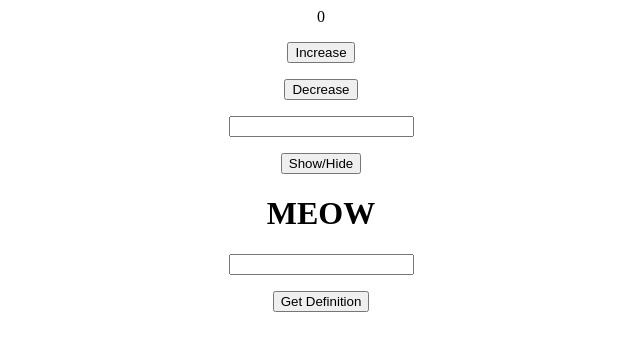
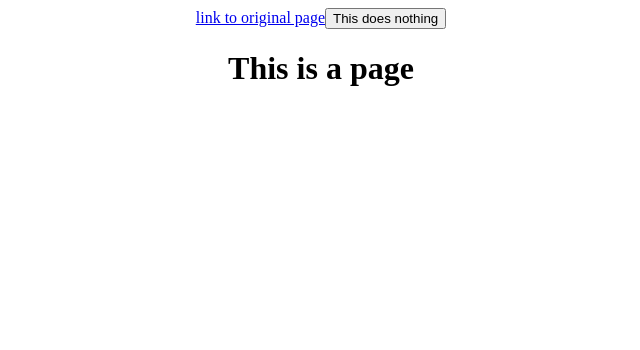
Before and after one commit to UserImagination/reactproject4, a React (Create React App) app: page /page2 in a window 1280 px wide. Shown: the top 350 px of the page, without its empty margins (319-959 px from the left). Built offline with nearby package versions, Linux system fonts and the light colour scheme.

Commit message:
made some changies

```diff
--- a/src/App.js
+++ b/src/App.js
@@ -1,105 +1,21 @@
 import './App.css';
-import { useState } from 'react';
-import axios from 'axios';
+import React from 'react';
+import {Routes, Route} from "react-router-dom";
+import OriginalPage from "./Components/originalPage";
+import NewFile from "./Components/newFile";
+
 // a state is like a variable that stores data
-function App() {
-
-  // *************************** //
-  // ******** NUM STATE ******** //
-  // *************************** //
-  const [num, setNum] = useState(0); // the 0 is the intial value of num, ie let num=0
-  const increaseNum = () => {
-    setNum(num + 1);
-  };
-  const decreaseNum = () => {
-    setNum(num - 1);
-  }
-
-  // *************************** //
-  // ******** INPUT STATE ****** //
-  // *************************** //
-  const [inputValue, setInputValue] = useState(""); // empty string
-  const handleInputChange = (event) => {
-    console.log(event.target.value);
-    setInputValue(event.target.value);
-  };
-
-  // *************************** //
-  // ******** HIDE STATE ******* //
-  // *************************** //
-  const [showText, setShowText] = useState(true); // boolean
-  const toggleText = () => {
-    setShowText(!showText);
-  }
-
-  // *************************** //
-  // ******** GET DEF ********** //
-  // *************************** //
-  async function getDef(search) {
-    search = document.getElementById("searchWord").value;
-    console.log(search);
-    const options = {
-      method: 'GET',
-      url: `https://wordsapiv1.p.rapidapi.com/words/${search}/definitions`,
-      headers: {
-        'X-RapidAPI-Key': '367f1583eemshdf5be849d690df3p19a39fjsna5a5002bcdd1',
-        'X-RapidAPI-Host': 'wordsapiv1.p.rapidapi.com'
-      }
-    };
-
-    try {
-      const response = await axios.request(options);
-      console.log(response.data);
-    } catch (error) {
-      console.error(error);
-    }
-  }
-
-  // *************************** //
-  // ******* INPUT STATE 2****** //
-  // *************************** //
-  const [inputValue2, setInputValue2] = useState(""); // empty string
-  const handleInputChange2 = (event) => {
-    console.log(event.target.value);
-    setInputValue2(event.target.value);
-  };
+const App = () => {
 
   return (
-    <div className="App">
-      {num}
-      <p>
-        <button onClick={increaseNum}>Increase</button>
-      </p>
-
-      <p>
-        <button onClick={decreaseNum}>Decrease</button>
-      </p>
-
-      <p>
-        <input type="text" onChange={handleInputChange} />
-        <p>{inputValue}</p>
-      </p>
-
-      <p>
-        {
-          //<button
-          //onClick={() => {
-          //setShowText(!showText);
-          //}}>
-          //Show/Hide</button>
-        }
-        <button onClick={toggleText}>Show/Hide</button>
-        {showText && <h1>MEOW</h1>}
-      </p>
-
-      <p>
-        <input id="searchWord" type="text" onChange={handleInputChange2}></input>
-      </p>
-
-      <p>
-        <button onClick={getDef}>Get Definition</button>
-      </p>
-    </div>
+    <React.Fragment>
+      <div className="App">
+        <Routes>
+          <Route path="/" element={<OriginalPage/>} exact/>
+          <Route path="/page2" element={<NewFile/>}/>
+        </Routes>
+      </div>
+    </React.Fragment>
   );
 }
 
--- /dev/null
+++ b/src/Components/newFile.jsx
@@ -0,0 +1,25 @@
+import React from 'react';
+import {Link} from 'react-router-dom';
+
+class NewFile extends React.Component {
+  constructor(props) {
+    super(props);
+    this.state = {
+      uri: 'api/todoitems',
+      todos: [],
+    }
+  }
+
+
+  render() {
+    return (
+      <div>
+        <Link to='/'>link to original page</Link>
+        <button>This does nothing</button>
+        <h1>This is a page</h1>
+      </div>
+    );
+  }
+}
+
+export default NewFile;
--- /dev/null
+++ b/src/Components/originalPage.jsx
@@ -0,0 +1,122 @@
+
+import axios from "axios";
+import React from 'react';
+import {Link} from "react-router-dom";
+
+class OriginalPage extends React.Component {
+  constructor(props) {
+    super(props);
+    this.state = {
+      num: 0,
+      data: null, //this is where the api response might be held and then pointed to by our jsx template
+      searchTerm: '',
+      inputValue: '',
+      show: true,
+    }
+  }
+
+// *************************** //
+// ******** NUM STATE ******** //
+// *************************** //
+
+//const [num, setNum] = useState(0); // the 0 is the intial value of num, ie let num=0
+//
+  increaseNum = () => {
+    this.setState({num: this.state.num + 1});
+  };
+  decreaseNum = () => {
+    this.setState({num: this.state.num - 1});
+  }
+
+// *************************** //
+// ******** INPUT STATE ****** //
+// *************************** //
+//const [inputValue, setInputValue] = useState(""); // empty string
+  handleInputChange = (event) => {
+    console.log(event.target.value);
+    this.setState({inputValue: event.target.value});
+  };
+
+// *************************** //
+// ******** HIDE STATE ******* //
+// *************************** //
+//const [showText, setShowText] = useState(true); // boolean
+  toggleText = (setShowText, showText) => {
+    this.setState({show: setShowText(!showText)});
+  }
+
+// *************************** //
+// ******** GET DEF ********** //
+// *************************** //
+  async getDef(search) {
+    search = document.getElementById("searchWord").value;
+    console.log(search);
+    const options = {
+      method: 'GET',
+      url: `https://wordsapiv1.p.rapidapi.com/words/${search}/definitions`,
+      headers: {
+        'X-RapidAPI-Key': '367f1583eemshdf5be849d690df3p19a39fjsna5a5002bcdd1',
+        'X-RapidAPI-Host': 'wordsapiv1.p.rapidapi.com'
+      }
+    };
+
+    try {
+      const response = await axios.request(options).then(res => this.setState({data: res.data}));
+      console.log(response.data);
+    } catch (error) {
+      console.error(error);
+    }
+  }
+
+// *************************** //
+// ******* INPUT STATE 2****** //
+// *************************** //
+//const [inputValue2, setInputValue2] = useState(""); // empty string
+  handleInputChange2 = (event) => {
+    console.log(event.target.value);
+    this.setState({searchTerm: event.target.value});
+  };
+
+  render() {
+    return (
+      <div>
+        <p>{this.state.num}</p>
+        <p>
+          <button onClick={this.increaseNum}>Increase</button>
+        </p>
+
+        <p>
+          <button onClick={this.decreaseNum}>Decrease</button>
+        </p>
+
+        <p>
+          <input type="text" onChange={this.handleInputChange}/>
+          <p>{this.state.inputValue}</p>
+        </p>
+
+        {/*<p>*/}
+        {/*  {*/}
+        {/*    //<button*/}
+        {/*    //onClick={() => {*/}
+        {/*    //setShowText(!showText);*/}
+        {/*    //}}>*/}
+        {/*    //Show/Hide</button>*/}
+        {/*  }*/}
+        {/*  <button onClick={this.toggleText}>Show/Hide</button>*/}
+        {/*  {this.showText && <h1>MEOW</h1>}*/}
+        {/*</p>*/}
+
+        <p>
+          <input id="searchWord" type="text" onChange={this.handleInputChange2}></input>
+        </p>
+
+        <p>
+          <button onClick={this.getDef}>Get Definition</button>
+        </p>
+        <Link to='/page2'>link to another page</Link>
+      </div>
+    )
+  }
+}
+
+export default OriginalPage
--- a/src/index.js
+++ b/src/index.js
@@ -1,10 +1,11 @@
 import React from 'react';
 import ReactDOM from 'react-dom/client';
 import App from './App';
+import { BrowserRouter } from 'react-router-dom';
 
 const root = ReactDOM.createRoot(document.getElementById('root'));
 root.render(
-  <React.StrictMode>
+  <BrowserRouter>
     <App />
-  </React.StrictMode>
+  </BrowserRouter>
 );
```
